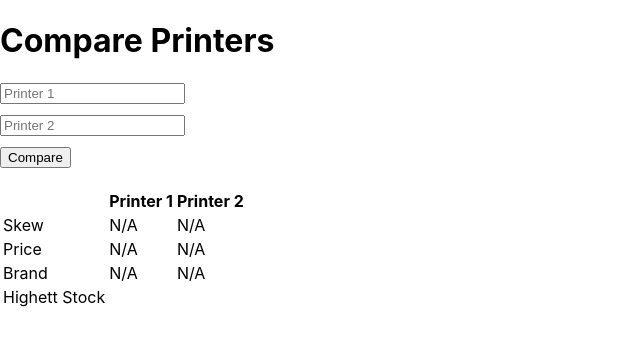
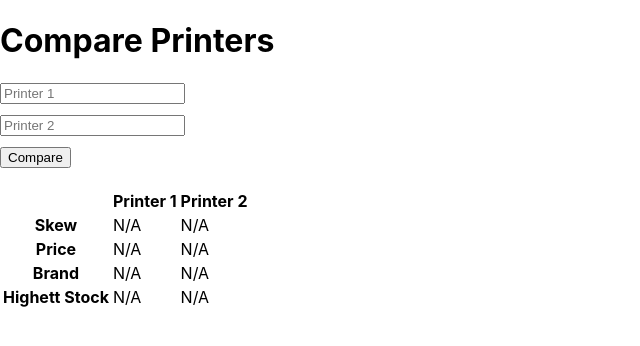
Before and after one commit to OscarRobertLai/OfficeworksPrinterComparison, a React (Create React App) app in the folder officeowrks-react-app/: page / in a window 1280 px wide. Shown: the top 346 px of the page, without its empty margins (0-640 px from the left). Built offline with nearby package versions, Linux system fonts and the light colour scheme.

Commit message:
Hooked up table to the search as well as a seperate API call for stock at certain stores.

```diff
--- a/officeowrks-react-app/src/App.js
+++ b/officeowrks-react-app/src/App.js
@@ -1,53 +1,77 @@
 import './App.css';
-import { Line } from 'react-chartjs-2';
+import {Line} from 'react-chartjs-2';
 import 'chart.js/auto';
 import {useState} from "react";
+import {niceNum} from "chart.js/helpers";
 
 
-
-const PrinterSearch = ({ setChartData, setApiResponse }) => {
+const PrinterSearch = ({ setChartData, setApiResponse, setStockInfo }) => {
     const [printer1Sku, setPrinter1Sku] = useState("");
     const [printer2Sku, setPrinter2Sku] = useState("");
+    const [pricePerPage, setPricePerPage] = useState({ printer1: 0, printer2: 0 });
+    const [printerCost, setPrinterCost] = useState({ printer1: 0, printer2: 0 });
 
-    // Function to log Compatibility values
-    const logCompatibilityValues = (data) => {
+    const findIntersectionPoint = (line1, line2) => {
+        if (line1.m === line2.m) {
+            if (line1.b === line2.b) {
+                return 'The lines are coincident (identical).';
+            }
+            return 'The lines are parallel and do not intersect.';
+        }
 
-        const compatibilitySpecs = data.specs.find(specGroup => specGroup.group === 'Performance');
-        console.log(compatibilitySpecs)
-        if (compatibilitySpecs) {
-            compatibilitySpecs.attributes.forEach(attribute => {
-                console.log("VALUE", attribute.value);
-                const estimatedSheets = attribute.value.split(' ')[0];
-                console.log("SAMPLE", parseInt(estimatedSheets));
+        // Calculate x coordinate of the intersection point
+        const x = (line2.b - line1.b) / (line1.m - line2.m);
 
+        // Calculate y coordinate using one of the equations
+        const y = line1.m * x + line1.b;
 
-            });
-        } else {
-            console.log('No Compatibility specs found');
-        }
+        return { x, y };
+    }
+
+    const updateGraph = () =>
+    {
+        // const printer1Equation = { m: pricePerPage.printer1 b: }
+
+    }
+
+    const calculatePricePerPage = (data) => {
+        // console.log(data)
+        const sheetsData = data.specs.find(specGroup => specGroup.group === 'Performance');
+        const edlpPrice = parseInt(data.attributes.find(attr => attr.id === 'edlpPrice').value);
+        let estimatedSheets = 0;
+        sheetsData.attributes.forEach(attribute => { // Can be done better
+            estimatedSheets = parseInt(attribute.value.split(' ')[0]);
+        });
+        return edlpPrice / estimatedSheets;
+
     };
 
     const handleSearch = async (event) => {
         event.preventDefault(); // Prevent the form from submitting traditionally
-
+        let pricePerPage1 = 0;
+        let pricePerPage2 = 0;
         // Add these lines to print the values to the console
         Promise.all([
             fetch(`/catalogue-app/api/mobile-plan/product?productSku=BRLC3319P4`)
                 .then(response => response.ok ? response.json() : Promise.reject(`Error: ${response.status}`)),
             fetch(`/catalogue-app/api/mobile-plan/product?productSku=BRTN2450`)
+                .then(response => response.ok ? response.json() : Promise.reject(`Error: ${response.status}`)),
+            fetch(`https://api.officeworks.com.au/v2/availability/store/W308?partNumber=BRLC3319P4`)
+                .then(response => response.ok ? response.json() : Promise.reject(`Error: ${response.status}`)),
+            fetch(`https://api.officeworks.com.au/v2/availability/store/W308?partNumber=BRTN2450`)
                 .then(response => response.ok ? response.json() : Promise.reject(`Error: ${response.status}`))
-        ]).then(([data1, data2]) => {
+        ]).then(([data1, data2, stockData1, stockData2]) => {
+            const stock1 = stockData1[0].options[0].qty;
+            const stock2 = stockData2[0].options[0].qty;
+            const printer1Cost = data1
+            console.log(printer1Cost)
+            setPricePerPage({printer1: calculatePricePerPage(data1), printer2: calculatePricePerPage(data2)});
             setApiResponse({ printer1: data1, printer2: data2 });
-            //
-            // console.log("CATS", data1)
-            // Log Compatibility values for each printer
-            // logCompatibilityValues(data1);
-            logCompatibilityValues(data2);
+            setStockInfo({printer1: stock1, printer2: stock2});
+            // setPrinterCost({printer1: })
         }).catch(error => {
             console.error('There was an error fetching printer data:', error);
         });
-
-
 
         setChartData({
             labels: ['Data Point 1', 'Data Point 2'], // Example labels
@@ -63,7 +87,6 @@ const PrinterSearch = ({ setChartData, setApiResponse }) => {
 
     return(
         <form onSubmit={handleSearch}>
-
             <h1>Compare Printers</h1>
             <div style={{ marginBottom: '10px' }}>
                 <input
@@ -88,7 +111,17 @@ const PrinterSearch = ({ setChartData, setApiResponse }) => {
     );
 };
 
-const PrinterInfoTable = ({ apiResponse }) => {
+const PrinterInfoTable = ({ apiResponse, stockInfo }) =>
+{
+
+
+    const searchJSON = (response, searchItem) => {
+        if (response != null) {
+            const foundItem = response.attributes.find(obj => obj.id === searchItem);
+            return foundItem ? foundItem.value : "N/A";
+        }
+        return "N/A";
+    };
 
     return (
         <table>
@@ -101,53 +134,30 @@ const PrinterInfoTable = ({ apiResponse }) => {
             </thead>
             <tbody>
             <tr>
-                <td>Skew</td>
-                <td>{apiResponse.printer1 && apiResponse.printer1.sku ? apiResponse.printer1.sku : 'N/A'}</td> {/* Display SKU for Printer 1 */}
-                <td>{apiResponse.printer2 && apiResponse.printer2.sku ? apiResponse.printer2.sku : 'N/A'}</td> {/* Display SKU for Printer 1 */}
+                <th>Skew</th>
+                <td>{searchJSON(apiResponse.printer1, 'productCode')}</td>
+                <td>{searchJSON(apiResponse.printer2, 'productCode')}</td>
             </tr>
             <tr>
-                <td>Price</td>
-                <td>
-                    {
-                        apiResponse.printer1 && apiResponse.printer1.attributes
-                            ? (apiResponse.printer1.attributes.find(attr => attr.id === 'edlpPrice')?.value || 'N/A')
-                            : 'N/A'
-                    }
-                </td>
-                <td>
-                    {
-                        apiResponse.printer2 && apiResponse.printer2.attributes
-                            ? (apiResponse.printer2.attributes.find(attr => attr.id === 'edlpPrice')?.value || 'N/A')
-                            : 'N/A'
-                    }
-                </td> {/* Display EDLP Price for Printer 1 */}
+                <th>Price</th>
+                <td>{searchJSON(apiResponse.printer1, 'edlpPrice')}</td>
+                <td>{searchJSON(apiResponse.printer2, 'edlpPrice')}</td>
             </tr>
             <tr>
-                <td>Brand</td>
-                <td>
-                {
-                    apiResponse.printer1 && apiResponse.printer1.attributes
-                        ? (apiResponse.printer1.attributes.find(attr => attr.id === 'brand')?.value || 'N/A')
-                        : 'N/A'
-                }
-                </td> {/* Display EDLP Price for Printer 1 */}
-                <td>
-                    {
-                        apiResponse.printer2 && apiResponse.printer2.attributes
-                            ? (apiResponse.printer2.attributes.find(attr => attr.id === 'brand')?.value || 'N/A')
-                            : 'N/A'
-                    }
-                </td> {/* Display EDLP Price for Printer 1 */}
+                <th>Brand</th>
+                <td>{searchJSON(apiResponse.printer1, 'brand')}</td>
+                <td>{searchJSON(apiResponse.printer2, 'brand')}</td>
             </tr>
             <tr>
-                <td>Highett Stock</td>
-                <td></td> {/* Empty cell for Printer 1's Highett Stock */}
-                <td></td> {/* Empty cell for Printer 2's Highett Stock */}
+                <th>Highett Stock</th>
+                <td>{stockInfo.printer1}</td>
+                <td>{stockInfo.printer2}</td>
             </tr>
             </tbody>
         </table>
     );
 }
+
 const LineChart = ({ data }) => {
     return <Line data={data} options={{/* ... */}} />;
 };
@@ -155,6 +165,7 @@ const LineChart = ({ data }) => {
 export default function App() {
 
     const [apiResponse, setApiResponse] = useState({ printer1: null, printer2: null });
+    const [stockInfo, setStockInfo] = useState({ printer1: "N/A", printer2: "N/A" });
     const [chartData, setChartData] = useState({
         labels: [],
         datasets: []
@@ -164,10 +175,10 @@ export default function App() {
         <div style={{ display: 'flex', justifyContent: 'space-between' }}>
             <div style={{ width: '50%' }}>
                 {/* Pass setApiResponse and setChartData as props to PrinterSearch */}
-                <PrinterSearch setChartData={setChartData} setApiResponse={setApiResponse}/>
+                <PrinterSearch setChartData={setChartData} setApiResponse={setApiResponse} setStockInfo={setStockInfo}/>
                 {/* Pass apiResponse as prop to PrinterInfoTable */}
                 <div style={{ marginTop: '20px' }}>
-                    <PrinterInfoTable apiResponse={apiResponse} />
+                    <PrinterInfoTable apiResponse={apiResponse} stockInfo={stockInfo}/>
                 </div>
             </div>
             <div style={{ width: '50%' }}>
```
